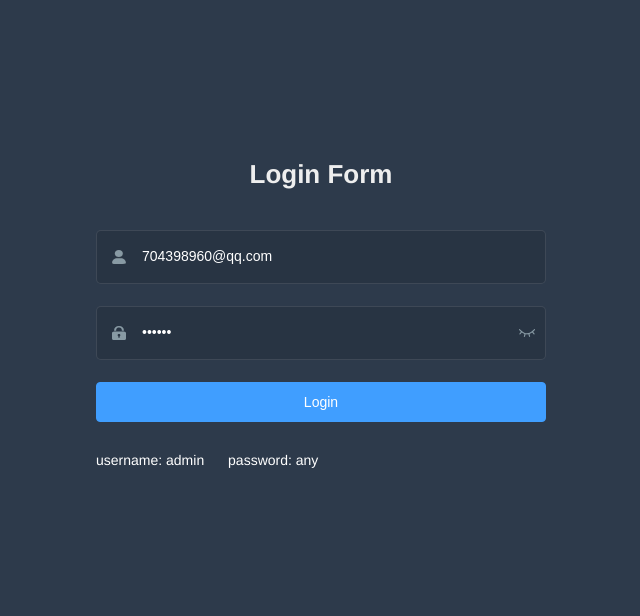
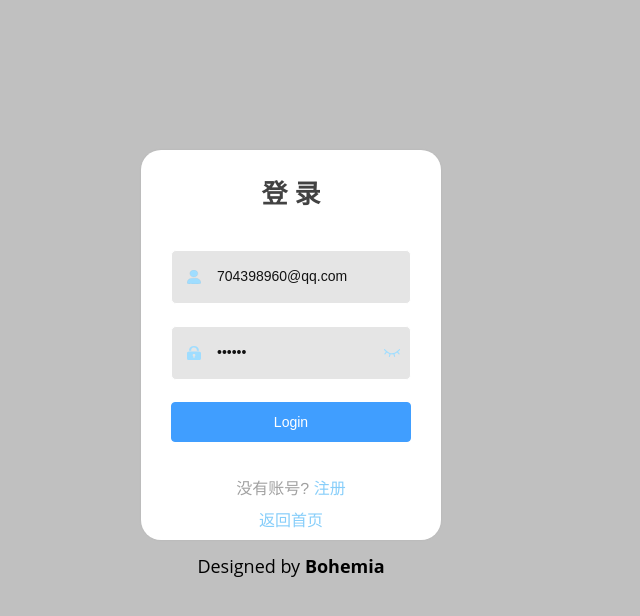
Before and after one commit to LBohemiaY/web-vue, a Vue app: page /#/login in a window 1280 px wide. Shown: the top 616 px of the page, without its empty margins (319-959 px from the left). Built offline with nearby package versions, Linux system fonts and the light colour scheme.

Commit message:
登录界面修改

```diff
--- a/src/api/user.js
+++ b/src/api/user.js
@@ -23,3 +23,11 @@ export function logout(token) {
     params: { token }
   })
 }
+
+export function usernameCheck(username) {
+  return request({
+    url: '/user/usernamecheck',
+    method: 'get',
+    params: { username }
+  })
+}
--- a/src/router/index.js
+++ b/src/router/index.js
@@ -33,6 +33,12 @@ import Layout from '@/layout'
 export const constantRoutes = [
   {
     path: '/login',
+    component: () => import('@/views/login/index'),
+    hidden: true
+  },
+
+  {
+    path: '/register',
     component: () => import('@/views/login/index'),
     hidden: true
   },
@@ -154,7 +160,7 @@ export const constantRoutes = [
     component: Layout,
     children: [
       {
-        path: 'https://panjiachen.github.io/vue-element-admin-site/#/',
+        path: 'https://github.com/LBohemiaY',
         meta: { title: 'External Link', icon: 'link' }
       }
     ]
--- a/src/views/login/index.vue
+++ b/src/views/login/index.vue
@@ -1,11 +1,9 @@
 <template>
   <div class="login-container">
-    <el-form ref="loginForm" :model="loginForm" :rules="loginRules" class="login-form" auto-complete="on" label-position="left">
-
+    <el-form ref="loginForm" :model="loginForm" :rules="loginRules" class="login-form login-form-radius" auto-complete="on" label-position="left">
       <div class="title-container">
-        <h3 class="title">Login Form</h3>
+        <h3 class="title">登 录</h3>
       </div>
-
       <el-form-item prop="username">
         <span class="svg-container">
           <svg-icon icon-class="user" />
@@ -20,7 +18,6 @@
           auto-complete="on"
         />
       </el-form-item>
-
       <el-form-item prop="password">
         <span class="svg-container">
           <svg-icon icon-class="password" />
@@ -40,14 +37,23 @@
           <svg-icon :icon-class="passwordType === 'password' ? 'eye' : 'eye-open'" />
         </span>
       </el-form-item>
-
       <el-button :loading="loading" type="primary" style="width:100%;margin-bottom:30px;" @click.native.prevent="handleLogin">Login</el-button>
-
-      <div class="tips">
-        <span style="margin-right:20px;">username: admin</span>
-        <span> password: any</span>
+      <el-form-item size="small" class="me-tologorhome-link">
+        <el-row>
+          <span style="font-size: 1rem; color: dark;">没有账号?   </span>
+          <router-link to="/register"><span style="font-size: 1rem; color: #87CEFA;">注册</span></router-link>
+        </el-row>
+        <el-row>
+          <router-link to="/"><span style="font-size: 1rem; color: #87CEFA;">返回首页</span></router-link>
+        </el-row>
+      </el-form-item>
+      <div class="me-login-design">
+        <p>Designed by
+          <strong>
+            <router-link to="/" class="login-design-color">Bohemia</router-link>
+          </strong>
+        </p>
       </div>
-
     </el-form>
   </div>
 </template>
@@ -129,8 +135,8 @@ export default {
 <style lang="scss">
 
 $bg:#ffffff;
-$light_gray:#fff;
-$cursor: #fff;
+$light_gray:rgb(19, 19, 19);
+$cursor: rgb(117, 117, 117);
 
 @supports (-webkit-mask: none) and (not (cater-color: $cursor)) {
   .login-container .el-input input {
@@ -163,17 +169,18 @@ $cursor: #fff;
   }
 
   .el-form-item {
-    border: 1px solid rgba(255, 255, 255, 0.1);
+    border: 1px solid rgb(255, 255, 255);
     background: rgba(0, 0, 0, 0.1);
     border-radius: 5px;
-    color: #454545;
+    color: #a1a1a1;
   }
+
 }
 </style>
 
 <style lang="scss" scoped>
-$bg:#2d3a4b;
-$dark_gray:#889aa4;
+$bg:#c0c0c0;
+$dark_gray:#9fddff;
 $light_gray:#eee;
 
 .login-container {
@@ -184,11 +191,18 @@ $light_gray:#eee;
 
   .login-form {
     position: relative;
-    width: 520px;
-    max-width: 100%;
-    padding: 160px 35px 0;
-    margin: 0 auto;
-    overflow: hidden;
+    width: 300px;
+    height: 390px;
+    background-color: white;
+    margin-top: 150px;
+    margin-left: -180px;
+    left: 50%;
+    padding: 30px;
+  }
+
+  .login-form-radius {
+    border-radius: 20px;
+    box-shadow: 0px 0px 1px 1px rgba(161, 159, 159, 0.1);
   }
 
   .tips {
@@ -216,7 +230,7 @@ $light_gray:#eee;
 
     .title {
       font-size: 26px;
-      color: $light_gray;
+      color:  #424242;
       margin: 0px auto 40px auto;
       text-align: center;
       font-weight: bold;
@@ -232,5 +246,21 @@ $light_gray:#eee;
     cursor: pointer;
     user-select: none;
   }
+
+  .me-login-design {
+    text-align: center;
+    font-family: 'Open Sans', sans-serif;
+    font-size: 18px;
+  }
+
+  .me-login-design-color {
+    color: #5FB878 !important;
+  }
+
+  .me-tologorhome-link {
+    text-align: center;
+    background: rgba(0, 0, 0, 0);
+  }
+
 }
 </style>
```
